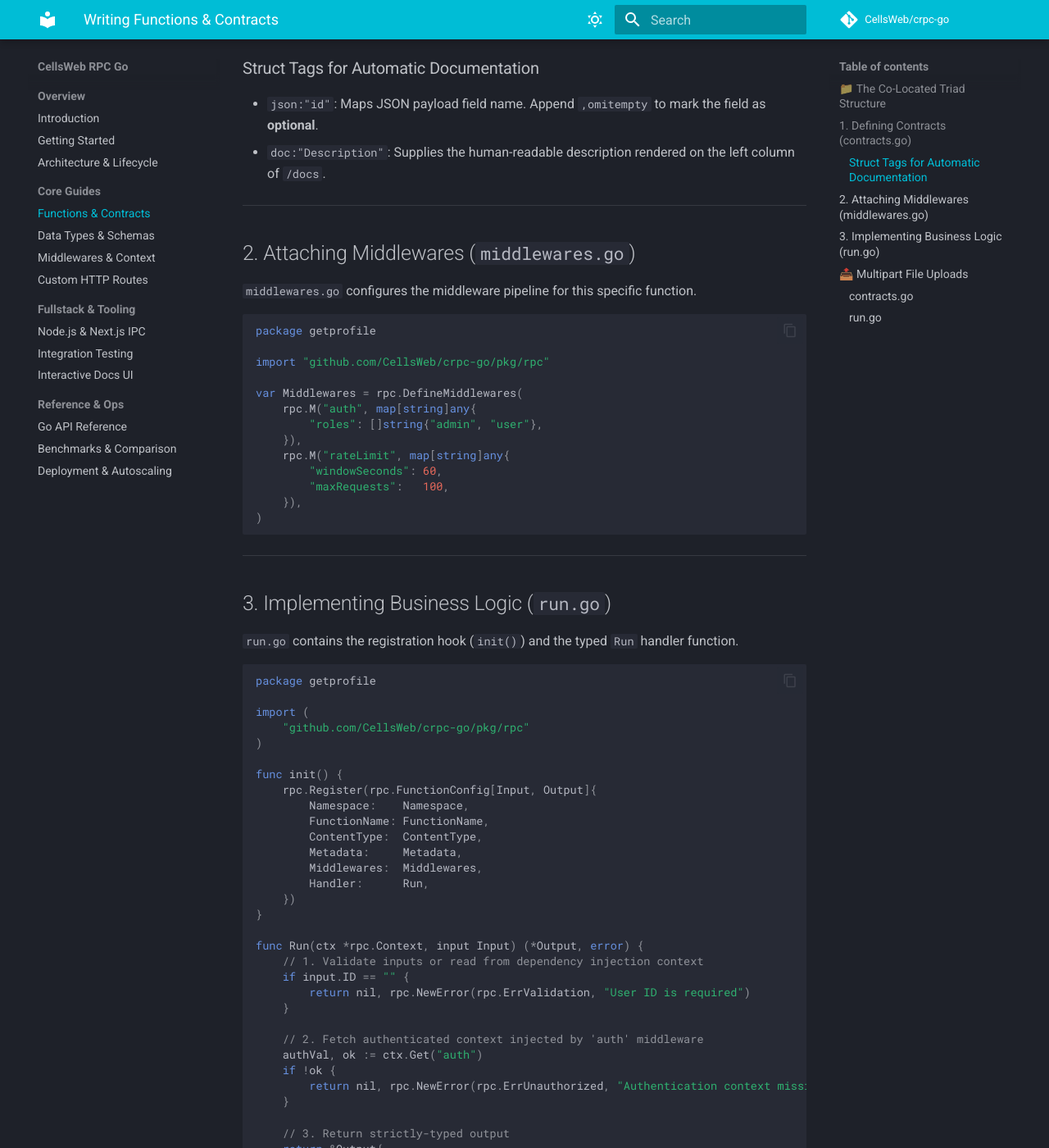
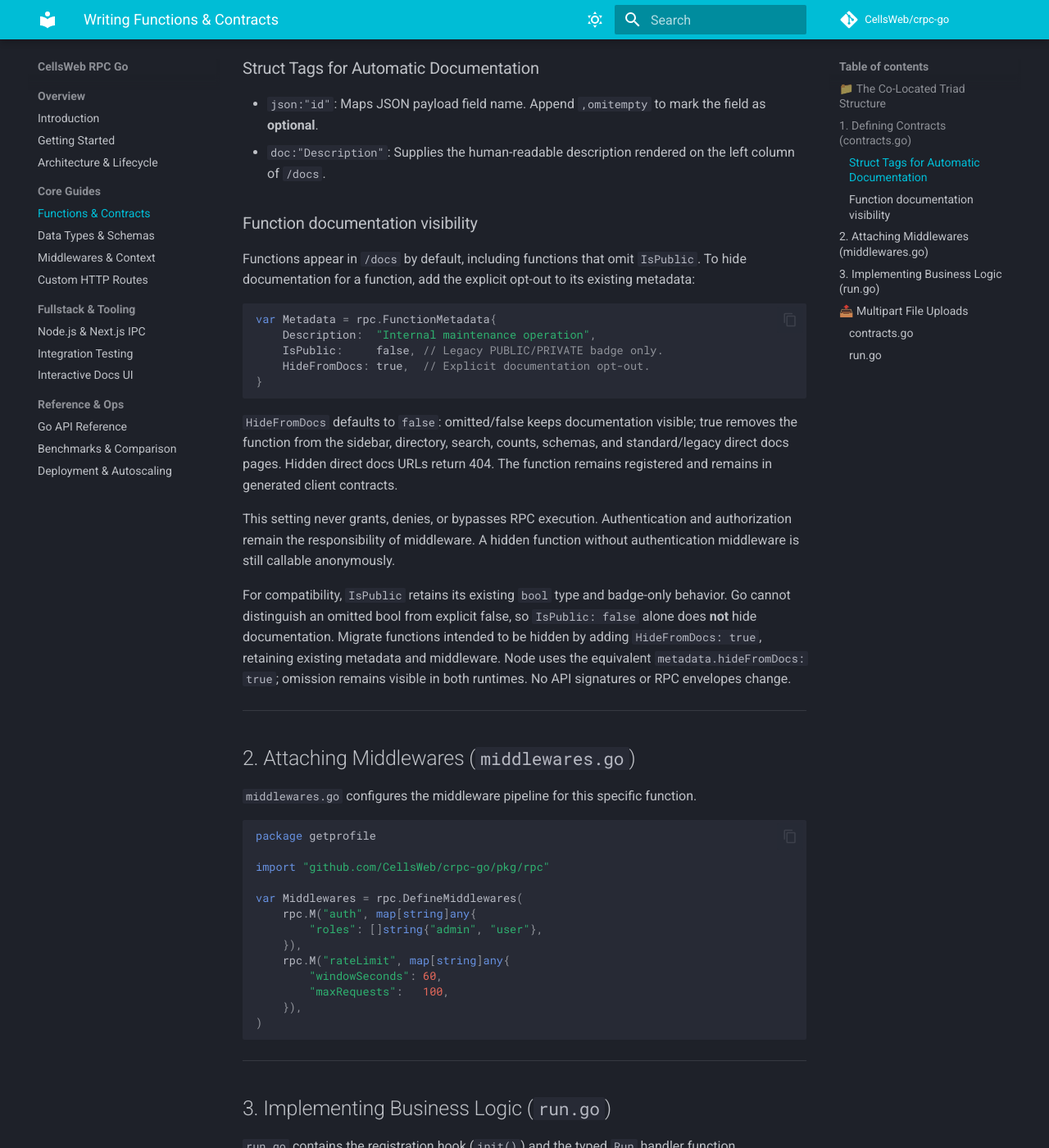
Before and after one commit to CellsWeb/crpc-go, an MkDocs documentation site: the page built from docs/functions.md, in a window 1280 px wide and 1400 px high, scrolled down 1550 px. Shown: the whole window at 82% size. Built offline with MkDocs 1.6.1 and Material for MkDocs 9.7.7, drawn with Linux system fonts in a browser that asks for light colours; comment, search, counter and statistics services are not loaded.

Commit message:
fix(docs): add explicit documentation opt-out with visible defaults

````diff
--- a/docs/functions.md
+++ b/docs/functions.md
@@ -80,6 +80,24 @@ type Output struct {
 ### Struct Tags for Automatic Documentation
 - `json:"id"`: Maps JSON payload field name. Append `,omitempty` to mark the field as **optional**.
 - `doc:"Description"`: Supplies the human-readable description rendered on the left column of `/docs`.
+
+### Function documentation visibility
+
+Functions appear in `/docs` by default, including functions that omit `IsPublic`. To hide documentation for a function, add the explicit opt-out to its existing metadata:
+
+```go
+var Metadata = rpc.FunctionMetadata{
+	Description:  "Internal maintenance operation",
+	IsPublic:     false, // Legacy PUBLIC/PRIVATE badge only.
+	HideFromDocs: true,  // Explicit documentation opt-out.
+}
+```
+
+`HideFromDocs` defaults to `false`: omitted/false keeps documentation visible; true removes the function from the sidebar, directory, search, counts, schemas, and standard/legacy direct docs pages. Hidden direct docs URLs return 404. The function remains registered and remains in generated client contracts.
+
+This setting never grants, denies, or bypasses RPC execution. Authentication and authorization remain the responsibility of middleware. A hidden function without authentication middleware is still callable anonymously.
+
+For compatibility, `IsPublic` retains its existing `bool` type and badge-only behavior. Go cannot distinguish an omitted bool from explicit false, so `IsPublic: false` alone does **not** hide documentation. Migrate functions intended to be hidden by adding `HideFromDocs: true`, retaining existing metadata and middleware. Node uses the equivalent `metadata.hideFromDocs: true`; omission remains visible in both runtimes. No API signatures or RPC envelopes change.
 
 ---
 
````
Also changed, not shown: 2 other files.
